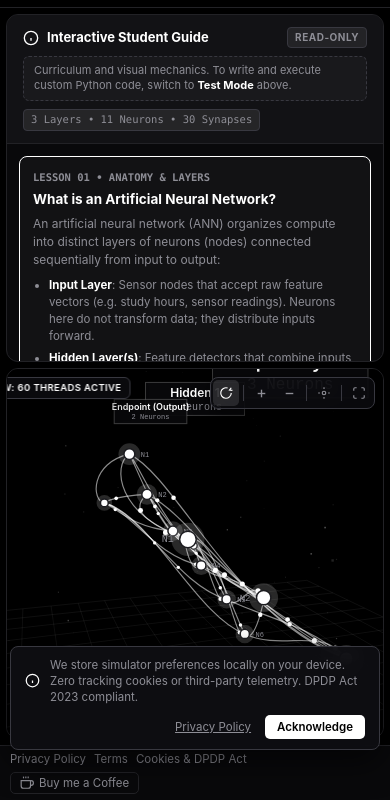
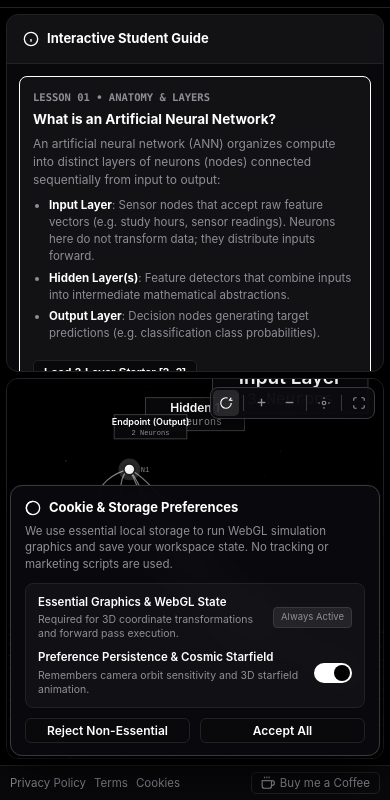
Before and after one commit to PurohitBhagyesh/synapselab, a plain HTML site: page index.html in a window 390 px wide. Shown: the part 44-844 px from the top of the page. Drawn offline with Linux system fonts and the light colour scheme.

Commit message:
Refactor Guide header to minimal title, add warning red hover to report button, remove static threads badge, and build modern aesthetic cookie consent with preferences

```diff
--- a/app.js
+++ b/app.js
@@ -175,11 +175,9 @@ document.addEventListener('DOMContentLoaded', () => {
       });
     }
 
-    // Update Telemetry Displays (in VS Code status bar and Guide header)
-    const hudGuideStats = document.getElementById('hudGuideStats');
+    // Update Telemetry Displays (in VS Code status bar)
     const liveThreadCount = document.getElementById('liveThreadCount');
     const statsText = `${layerSizes.length} Layers • ${nodes.length} Neurons • ${threads.length} Synapses`;
-    if (hudGuideStats) hudGuideStats.textContent = statsText;
     if (liveThreadCount) liveThreadCount.textContent = statsText;
   }
 
@@ -530,8 +528,11 @@ document.addEventListener('DOMContentLoaded', () => {
       </svg><span>Running...</span>`;
     }
 
-    if (visLiveBadge && visLiveText) {
+    if (visLiveBadge) {
+      visLiveBadge.style.display = 'inline-flex';
       visLiveBadge.style.borderColor = '#ffffff';
+    }
+    if (visLiveText) {
       visLiveText.textContent = `FORWARD PASS: INITIALIZING LAYER 0 INPUTS (${layerSizes[0]} FEATURES)...`;
     }
   }
@@ -837,6 +838,11 @@ document.addEventListener('DOMContentLoaded', () => {
           visLiveBadge.style.borderColor = '#ffffff';
           const outStr = endpointPredictionOutputs.map(v => v.toFixed(3)).join(', ');
           visLiveText.textContent = `ENDPOINT PREDICTION: [${outStr}] • LOSS: ${calculatedLoss} • 100% SYNCED`;
+          setTimeout(() => {
+            if (visLiveBadge && !isForwardPassRunning && !isTrainingSimulation) {
+              visLiveBadge.style.display = 'none';
+            }
+          }, 3200);
         }
         const liveThreadCount = document.getElementById('liveThreadCount');
         if (liveThreadCount) {
@@ -1122,6 +1128,7 @@ epochs = 300`;
 
       const originalHtml = btnTrainLive.innerHTML;
       btnTrainLive.classList.add('running');
+      if (visLiveBadge) visLiveBadge.style.display = 'inline-flex';
 
       const steps = [
         { ep: 1, loss: (0.7243).toFixed(4), msg: `TRAINING EPOCH 1/${totalEp} • LOSS: 0.7243 • BACKPROPAGATING ERROR FROM ENDPOINT` },
@@ -1144,7 +1151,10 @@ epochs = 300`;
           setTimeout(() => {
             btnTrainLive.classList.remove('running');
             btnTrainLive.innerHTML = originalHtml;
-          }, 2400);
+            if (visLiveBadge && !isForwardPassRunning && !isTrainingSimulation) {
+              visLiveBadge.style.display = 'none';
+            }
+          }, 2600);
         }
       }
 
@@ -1445,27 +1455,53 @@ epochs = 300`;
   }
 
   // ---------------------------------------------------------------------------
-  // 10. COOKIE & DPDP CONSENT BANNER
+  // 10. AESTHETIC WEBSITE COOKIE & STORAGE PREFERENCES
   // ---------------------------------------------------------------------------
   const cookieConsentBanner = document.getElementById('cookieConsentBanner');
   const btnAcceptCookies = document.getElementById('btnAcceptCookies');
-  const btnCookieLearnMore = document.getElementById('btnCookieLearnMore');
+  const btnRejectCookies = document.getElementById('btnRejectCookies');
+  const toggleCookieStorage = document.getElementById('toggleCookieStorage');
+  const btnOpenCookies = document.getElementById('btnOpenCookies');
 
-  if (localStorage.getItem('synapselab_cookie_consent') === 'true') {
+  const savedConsent = localStorage.getItem('synapselab_cookie_consent');
+  if (savedConsent) {
     if (cookieConsentBanner) cookieConsentBanner.classList.add('hidden');
+    if (savedConsent === 'rejected') {
+      settings.enableStarfield = false;
+      if (toggleCookieStorage) toggleCookieStorage.classList.remove('active');
+    }
+  }
+
+  if (toggleCookieStorage) {
+    toggleCookieStorage.addEventListener('click', () => {
+      const isActive = toggleCookieStorage.classList.toggle('active');
+      toggleCookieStorage.setAttribute('aria-checked', isActive ? 'true' : 'false');
+    });
   }
 
   if (btnAcceptCookies && cookieConsentBanner) {
     btnAcceptCookies.addEventListener('click', () => {
-      localStorage.setItem('synapselab_cookie_consent', 'true');
+      localStorage.setItem('synapselab_cookie_consent', 'accepted');
+      localStorage.setItem('synapselab_cookie_pref_storage', 'true');
+      settings.enableStarfield = true;
+      saveSettings();
       cookieConsentBanner.classList.add('hidden');
     });
   }
 
-  if (btnCookieLearnMore) {
-    btnCookieLearnMore.addEventListener('click', (e) => {
-      e.preventDefault();
-      if (legalModal) legalModal.classList.add('active');
+  if (btnRejectCookies && cookieConsentBanner) {
+    btnRejectCookies.addEventListener('click', () => {
+      localStorage.setItem('synapselab_cookie_consent', 'rejected');
+      localStorage.setItem('synapselab_cookie_pref_storage', 'false');
+      settings.enableStarfield = false;
+      saveSettings();
+      cookieConsentBanner.classList.add('hidden');
+    });
+  }
+
+  if (btnOpenCookies && cookieConsentBanner) {
+    btnOpenCookies.addEventListener('click', () => {
+      cookieConsentBanner.classList.remove('hidden');
     });
   }
 
--- a/index.html
+++ b/index.html
@@ -76,9 +76,8 @@
          LEFT PANE 1: GUIDE MODE (Student Interactive Classroom)
          --------------------------------------------------------------------- -->
     <aside class="mode-sidebar guide-sidebar active" id="paneGuide">
-      <!-- Guide Mode Header: Educational Read-Only Experience -->
+      <!-- Guide Mode Header -->
       <div class="guide-header">
-        <div class="guide-header-top">
         <h2>
           <svg width="16" height="16" viewBox="0 0 24 24" fill="none" stroke="currentColor" stroke-width="2">
             <circle cx="12" cy="12" r="10"/>
@@ -86,12 +85,6 @@
           </svg>
           <span>Interactive Student Guide</span>
         </h2>
-          <span class="guide-mode-tag">Read-Only</span>
-        </div>
-        <div class="guide-notice-pill">
-          <span>Curriculum and visual mechanics. To write and execute custom Python code, switch to <strong>Test Mode</strong> above.</span>
-        </div>
-        <span class="guide-badge" id="hudGuideStats">3 Layers &bull; 11 Neurons &bull; 24 Synapses</span>
       </div>
 
       <div class="lesson-list">
@@ -293,10 +286,10 @@ epochs = 300</textarea>
         <span>Back</span>
       </button>
 
-      <!-- Live Execution Telemetry Overlay (visible when running live) -->
-      <div class="vis-live-badge" id="visLiveBadge" role="status" aria-live="polite">
+      <!-- Live Execution Telemetry Overlay (activates dynamically when running code) -->
+      <div class="vis-live-badge" id="visLiveBadge" role="status" aria-live="polite" style="display:none;">
         <span class="live-dot-pulse"></span>
-        <span id="visLiveText">LIVE SIGNAL FLOW: 60 THREADS ACTIVE</span>
+        <span id="visLiveText"></span>
       </div>
 
       <!-- Modern Frosted Viewport Toolbar (Top Right) -->
@@ -352,7 +345,7 @@ epochs = 300</textarea>
       <span id="footerStats">SynapseLab &bull; 3D Visualization Simulator for Students</span>
       <button class="legal-link open-legal-trigger" id="btnOpenPrivacy" type="button">Privacy Policy</button>
       <button class="legal-link open-legal-trigger" id="btnOpenTerms" type="button">Terms</button>
-      <button class="legal-link open-legal-trigger" id="btnOpenCookies" type="button">Cookies & DPDP Act</button>
+      <button class="legal-link" id="btnOpenCookies" type="button">Cookies</button>
     </div>
 
     <div class="bottom-right">
@@ -484,7 +477,7 @@ epochs = 300</textarea>
             </div>
 
             <div class="settings-btn-row">
-              <button type="button" class="btn primary" id="btnSendIssueEmail">
+              <button type="button" class="btn btn-report-warning" id="btnSendIssueEmail">
                 <svg width="14" height="14" viewBox="0 0 24 24" fill="none" stroke="currentColor" stroke-width="2">
                   <path d="M4 4h16c1.1 0 2 .9 2 2v12c0 1.1-.9 2-2 2H4c-1.1 0-2-.9-2-2V6c0-1.1.9-2 2-2z"/>
                   <polyline points="22,6 12,13 2,6"/>
@@ -628,18 +621,46 @@ epochs = 300</textarea>
     </div>
   </div>
 
-  <!-- COOKIE & DPDP CONSENT BANNER -->
-  <aside class="cookie-banner" id="cookieConsentBanner" role="region" aria-label="Privacy and Cookie Notice">
-    <div class="cookie-banner-content">
-      <svg width="15" height="15" viewBox="0 0 24 24" fill="none" stroke="currentColor" stroke-width="2">
+  <!-- AESTHETIC MODERN WEBSITE COOKIE & STORAGE PREFERENCES BANNER -->
+  <aside class="cookie-banner" id="cookieConsentBanner" role="region" aria-label="Cookie and Storage Preferences">
+    <div class="cookie-banner-header">
+      <div class="cookie-title-row">
+        <svg width="16" height="16" viewBox="0 0 24 24" fill="none" stroke="currentColor" stroke-width="2">
           <circle cx="12" cy="12" r="10"/>
-        <path d="M12 16v-4M12 8h.01"/>
+          <path d="M12 2a10 10 0 0 0-1.74 19.85A10 10 0 0 1 12 2z"/>
+          <path d="M8 9h.01M15 13h.01M10 15h.01"/>
         </svg>
-      <span>We store simulator preferences locally on your device. Zero tracking cookies or third-party telemetry. DPDP Act 2023 compliant.</span>
+        <strong>Cookie &amp; Storage Preferences</strong>
       </div>
+      <p class="cookie-desc">
+        We use essential local storage to run WebGL simulation graphics and save your workspace state. No tracking or marketing scripts are used.
+      </p>
+    </div>
+
+    <!-- Toggle Options (OFF and ON) -->
+    <div class="cookie-toggles-grid">
+      <div class="cookie-toggle-item">
+        <div class="cookie-toggle-info">
+          <span class="cookie-toggle-name">Essential Graphics &amp; WebGL State</span>
+          <span class="cookie-toggle-sub">Required for 3D coordinate transformations and forward pass execution.</span>
+        </div>
+        <span class="cookie-locked-pill">Always Active</span>
+      </div>
+
+      <div class="cookie-toggle-item">
+        <div class="cookie-toggle-info">
+          <span class="cookie-toggle-name">Preference Persistence &amp; Cosmic Starfield</span>
+          <span class="cookie-toggle-sub">Remembers camera orbit sensitivity and 3D starfield animation.</span>
+        </div>
+        <div class="toggle-switch active" id="toggleCookieStorage" role="switch" aria-checked="true" tabindex="0">
+          <div class="toggle-thumb"></div>
+        </div>
+      </div>
+    </div>
+
     <div class="cookie-banner-actions">
-      <button class="cookie-btn-link open-legal-trigger" id="btnCookieLearnMore" type="button">Privacy Policy</button>
-      <button class="cookie-btn-accept" id="btnAcceptCookies" type="button">Acknowledge</button>
+      <button class="btn" id="btnRejectCookies" type="button">Reject Non-Essential</button>
+      <button class="btn primary" id="btnAcceptCookies" type="button">Accept All</button>
     </div>
   </aside>
 
--- a/style.css
+++ b/style.css
@@ -231,18 +231,11 @@ main {
    3. GUIDE MODE SIDEBAR
    ------------------------------------------------------------------------- */
 .guide-header {
-  padding: 12px 16px;
+  padding: 14px 16px;
   background: var(--surface-alt);
   border-bottom: 1px solid var(--border);
   display: flex;
-  flex-direction: column;
-  gap: 8px;
-}
-
-.guide-header-top {
-  display: flex;
-  align-items: center;
-  justify-content: space-between;
+  align-items: center;
 }
 
 .guide-header h2 {
@@ -252,6 +245,7 @@ main {
   display: flex;
   align-items: center;
   gap: 8px;
+  margin: 0;
 }
 
 .guide-mode-tag, .code-mode-tag {
@@ -1547,27 +1541,26 @@ main {
 }
 
 /* -------------------------------------------------------------------------
-   9. COOKIE & DPDP CONSENT BANNER
+   9. AESTHETIC MODERN WEBSITE COOKIE & STORAGE PREFERENCES BANNER
    ------------------------------------------------------------------------- */
 .cookie-banner {
   position: fixed;
-  bottom: 38px;
+  bottom: 44px;
   left: 20px;
   right: 20px;
-  max-width: 680px;
+  max-width: 580px;
   margin: 0 auto;
-  background: rgba(14, 14, 18, 0.95);
+  background: rgba(10, 10, 14, 0.95);
   border: 1px solid var(--border-strong);
-  border-radius: 8px;
-  padding: 10px 14px;
-  display: flex;
-  align-items: center;
-  justify-content: space-between;
-  gap: 16px;
+  border-radius: 12px;
+  padding: 16px 18px;
+  display: flex;
+  flex-direction: column;
+  gap: 12px;
   z-index: 9990;
-  backdrop-filter: blur(16px);
-  -webkit-backdrop-filter: blur(16px);
-  box-shadow: 0 12px 32px rgba(0, 0, 0, 0.6);
+  backdrop-filter: blur(20px);
+  -webkit-backdrop-filter: blur(20px);
+  box-shadow: 0 16px 40px rgba(0, 0, 0, 0.8), 0 0 1px rgba(255, 255, 255, 0.2);
   transition: opacity 0.25s ease, transform 0.25s ease;
 }
 
@@ -1575,70 +1568,116 @@ main {
   display: none !important;
 }
 
-.cookie-banner-content {
-  display: flex;
-  align-items: center;
-  gap: 10px;
+.cookie-banner-header {
+  display: flex;
+  flex-direction: column;
+  gap: 5px;
+}
+
+.cookie-title-row {
+  display: flex;
+  align-items: center;
+  gap: 8px;
+  font-size: 13px;
+  font-weight: 700;
+  color: #ffffff;
+}
+
+.cookie-desc {
   font-size: 11.5px;
   color: var(--text-muted);
-  line-height: 1.4;
-}
-
-.cookie-banner-content svg {
-  flex-shrink: 0;
-  color: #ffffff;
-}
-
-.cookie-banner-actions {
-  display: flex;
-  align-items: center;
+  line-height: 1.45;
+  margin: 0;
+}
+
+.cookie-toggles-grid {
+  display: flex;
+  flex-direction: column;
   gap: 8px;
-  flex-shrink: 0;
-}
-
-.cookie-btn-link {
-  background: transparent;
-  border: none;
-  color: var(--text-muted);
-  font-family: inherit;
-  font-size: 11.5px;
-  text-decoration: underline;
-  cursor: pointer;
-  padding: 4px 6px;
-}
-
-.cookie-btn-link:hover {
-  color: #ffffff;
-}
-
-.cookie-btn-accept {
-  background: #ffffff;
-  color: #000000;
-  border: none;
-  font-family: inherit;
+  background: rgba(255, 255, 255, 0.03);
+  border: 1px solid var(--border);
+  border-radius: 8px;
+  padding: 10px 12px;
+}
+
+.cookie-toggle-item {
+  display: flex;
+  align-items: center;
+  justify-content: space-between;
+  gap: 12px;
+}
+
+.cookie-toggle-info {
+  display: flex;
+  flex-direction: column;
+  gap: 2px;
+}
+
+.cookie-toggle-name {
   font-size: 11.5px;
   font-weight: 600;
-  padding: 5px 12px;
-  border-radius: 5px;
-  cursor: pointer;
-  transition: background 0.15s ease;
-}
-
-.cookie-btn-accept:hover {
-  background: #e4e4e7;
+  color: #ffffff;
+}
+
+.cookie-toggle-sub {
+  font-size: 10.5px;
+  color: var(--text-muted);
+  line-height: 1.35;
+}
+
+.cookie-locked-pill {
+  font-size: 9.5px;
+  font-family: var(--font-mono);
+  background: rgba(255, 255, 255, 0.08);
+  border: 1px solid var(--border-strong);
+  color: var(--text-muted);
+  padding: 2px 7px;
+  border-radius: 4px;
+  white-space: nowrap;
+}
+
+.cookie-banner-actions {
+  display: flex;
+  align-items: center;
+  justify-content: flex-end;
+  gap: 10px;
+}
+
+.btn-report-warning {
+  background: #18181b !important;
+  color: #ffffff !important;
+  border: 1px solid #27272a !important;
+  transition: all 0.2s cubic-bezier(0.16, 1, 0.3, 1) !important;
+}
+
+.btn-report-warning:hover {
+  background: #dc2626 !important;
+  color: #ffffff !important;
+  border-color: #ef4444 !important;
+  box-shadow: 0 0 16px rgba(239, 68, 68, 0.5) !important;
+  transform: translateY(-1px);
+}
+
+.btn-report-warning:active {
+  background: #b91c1c !important;
+  border-color: #dc2626 !important;
+  box-shadow: 0 0 8px rgba(239, 68, 68, 0.3) !important;
+  transform: translateY(0);
 }
 
 @media (max-width: 640px) {
   .cookie-banner {
-    flex-direction: column;
-    align-items: flex-start;
-    bottom: 50px;
+    bottom: 44px;
     left: 10px;
     right: 10px;
+    padding: 12px 14px;
     gap: 10px;
   }
   .cookie-banner-actions {
     width: 100%;
-    justify-content: flex-end;
-  }
-}
+    justify-content: space-between;
+  }
+  .cookie-banner-actions .btn {
+    flex: 1;
+  }
+}
```
Lines whose indentation alone changed are shown as unchanged.
